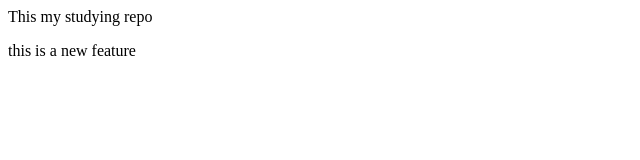
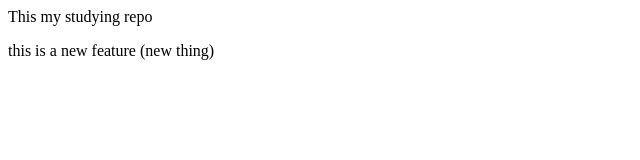
Before and after one commit to adityamk26/tempro1, a plain HTML site: page index.html in a window 1280 px wide. Shown: the full height of the page, 0-640 px from the left. Drawn offline with Linux system fonts and the light colour scheme.

Commit message:
add new thing

```diff
--- a/index.html
+++ b/index.html
@@ -1,3 +1,3 @@
 <p> This my studying repo </p>
 
-<p> this is a new feature </p>
+<p> this is a new feature (new thing) </p>
```
